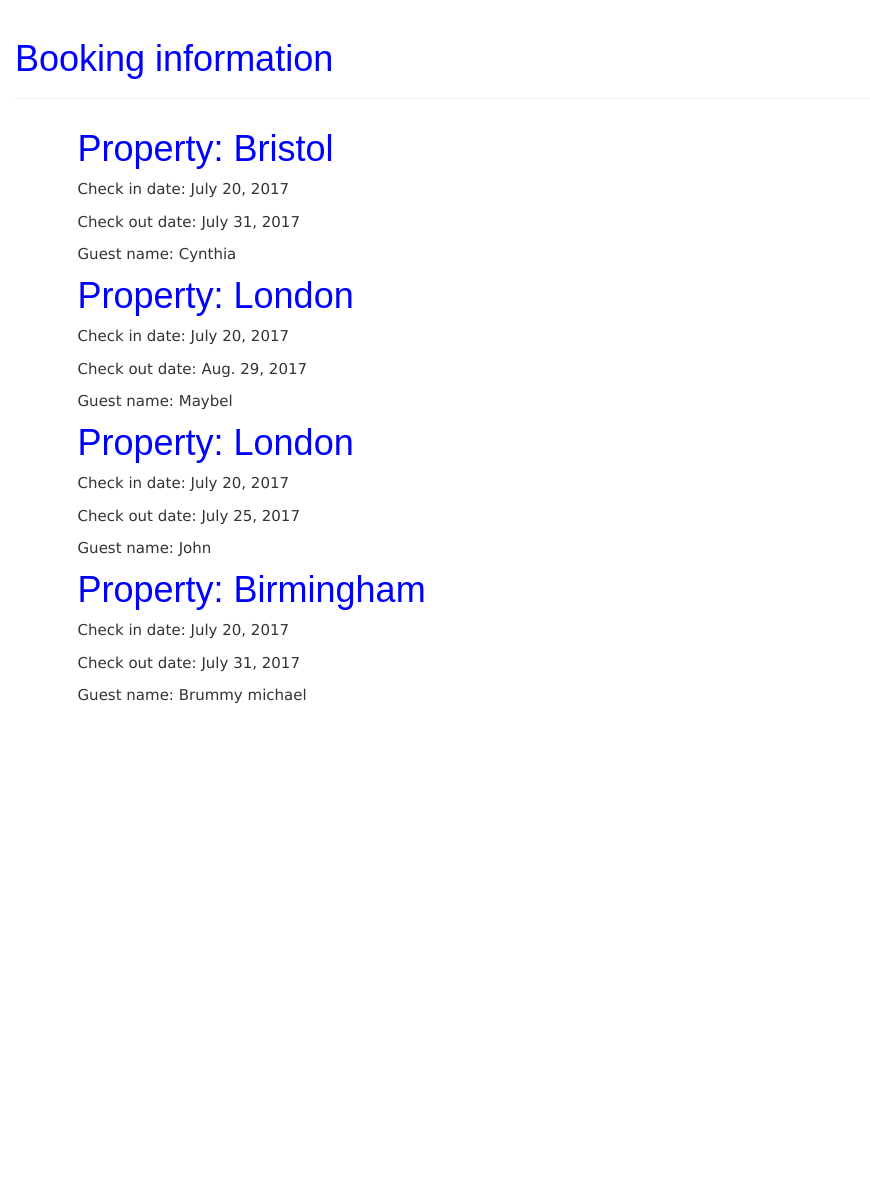
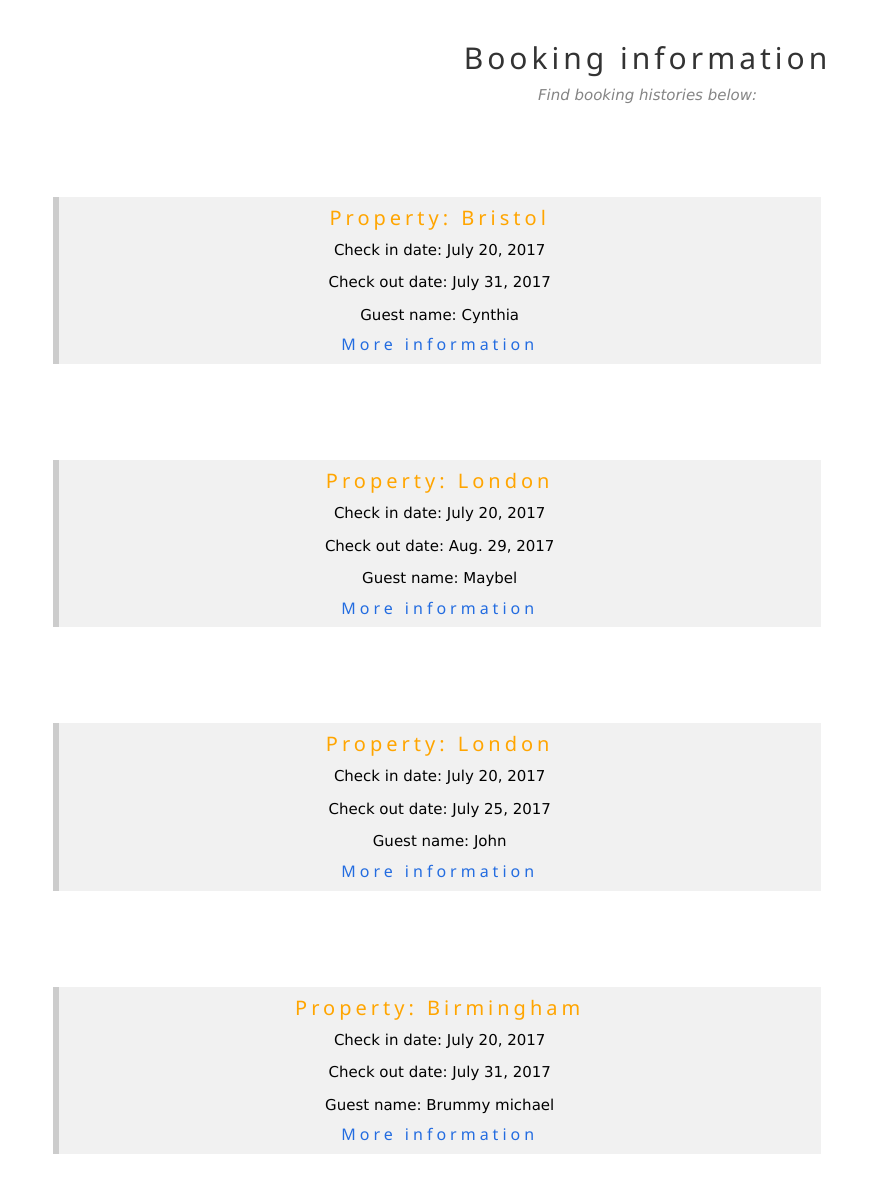
Before and after one commit to Johnhalk/PassTheBookingV2, a Django app: page /booking/ in a window 1280 px wide. Shown: the part 673-1875 px from the top of the page, without its empty margins (0-870 px from the left). Before the commit the page ends 1377 px from the top, so only its background shows below. Run offline with Django 3.2, Linux system fonts and the light colour scheme; data comes from the database, SQL or seed files in the repository; both versions use the stored data as it was after the commit; some libraries are stand-ins or nearby versions.

Commit message:
add booking style

```diff
--- a/book_property/templates/book_property/base.html
+++ b/book_property/templates/book_property/base.html
@@ -20,6 +20,7 @@
         </ul>
       </div>
     </nav>
+
     <body>
       <header class="bgimg w3-display-container w3-grayscale-min" id="home">
         <div class="w3-display-bottomleft w3-center w3-padding-large w3-hide-small">
@@ -33,16 +34,13 @@
         </div>
       </header>
 
-      <div class="page-header">
-        <h1>Booking information</h1>
+      <div class="w3-container w3-content w3-center w3-padding-32" style="max-width:800px" id="booking-information">
+        <h2 class="w3-wide">Booking information</h2>
+        <p class="w3-opacity"><i>Find booking histories below:</i><p>
       </div>
-       <div class="content container">
-           <div class="row">
-               <div class="col-md-8">
-               {% block content %}
-               {% endblock %}
-               </div>
-           </div>
-       </div>
+        <div class="col-md-8">
+          {% block content %}
+          {% endblock %}
+        </div>
     </body>
 </html>
--- a/book_property/templates/book_property/bookproperty_list.html
+++ b/book_property/templates/book_property/bookproperty_list.html
@@ -3,11 +3,14 @@
 
 {% block content %}
   {% for booking in bookings %}
-    <div class='property'>
-      <h1><a href="{% url 'bookproperty_detail' pk=booking.pk %}">Property: {{ booking.property_booking}}</a></h1>
-      <p>Check in date: {{ booking.date_check_in}}</p>
-      <p>Check out date: {{ booking.date_check_out}}</p>
-      <p>Guest name: {{ booking.guest_name}}</p>
+    <div class="w3-container w3-content w3-center w3-padding-32" style="max-width:800px" id="client-list">
+      <div class="w3-panel w3-leftbar w3-light-grey">
+        <h4 class='w3-wide' id='name'>Property: {{ booking.property_booking}}</h4>
+        <p>Check in date: {{ booking.date_check_in}}</p>
+        <p>Check out date: {{ booking.date_check_out}}</p>
+        <p>Guest name: {{ booking.guest_name}}</p>
+        <h6 class='w3-wide' id='more-info'>  <a href="{% url 'bookproperty_detail' pk=booking.pk %}">More information</a></h6>
+      </div>
     </div>
   {% endfor %}
 {%endblock%}
--- a/property/templates/property/base.html
+++ b/property/templates/property/base.html
@@ -35,8 +35,8 @@
       </header>
 
       <div class="w3-container w3-content w3-center w3-padding-32" style="max-width:800px" id="property-information">
-        <h2 class="w3-wide"><a href="/client">Property information</a></h2>
-        <p class="w3-opacity"><i>Find registered properties below</i><p>
+        <h2 class="w3-wide">Property information</h2>
+        <p class="w3-opacity"><i>Find registered properties below:</i><p>
       </div>
       <div class="col-md-8">
         {% block content %}
--- a/property/templates/property/property_list.html
+++ b/property/templates/property/property_list.html
@@ -3,9 +3,9 @@
 
 {% block content %}
   {% for property in propertys %}
-  <div class="w3-container w3-content w3-center w3-padding-64" style="max-width:800px" id="client-list">
+  <div class="w3-container w3-content w3-center w3-padding-32" style="max-width:800px" id="client-list">
     <div class="w3-panel w3-leftbar w3-light-grey">
-      <h4 class="w3-wide" id='name'>{{ property.owner}}</h4>
+      <h4 class="w3-wide" id='name'> {{ property.owner}}</h4>
       <p> Description: {{ property.description }} </p>
       <p>City Location: {{ property.location_city}}</p>
       <p>Address: {{ property.Address}}</p>
```
Also changed, not shown: book_property/templates/book_property/bookproperty_detail.html (+5 -2 lines), book_property/templates/book_property/bookproperty_edit.html (+9 -5 lines), home/templates/home/home_list.html (+4 -4 lines), db.sqlite3.
